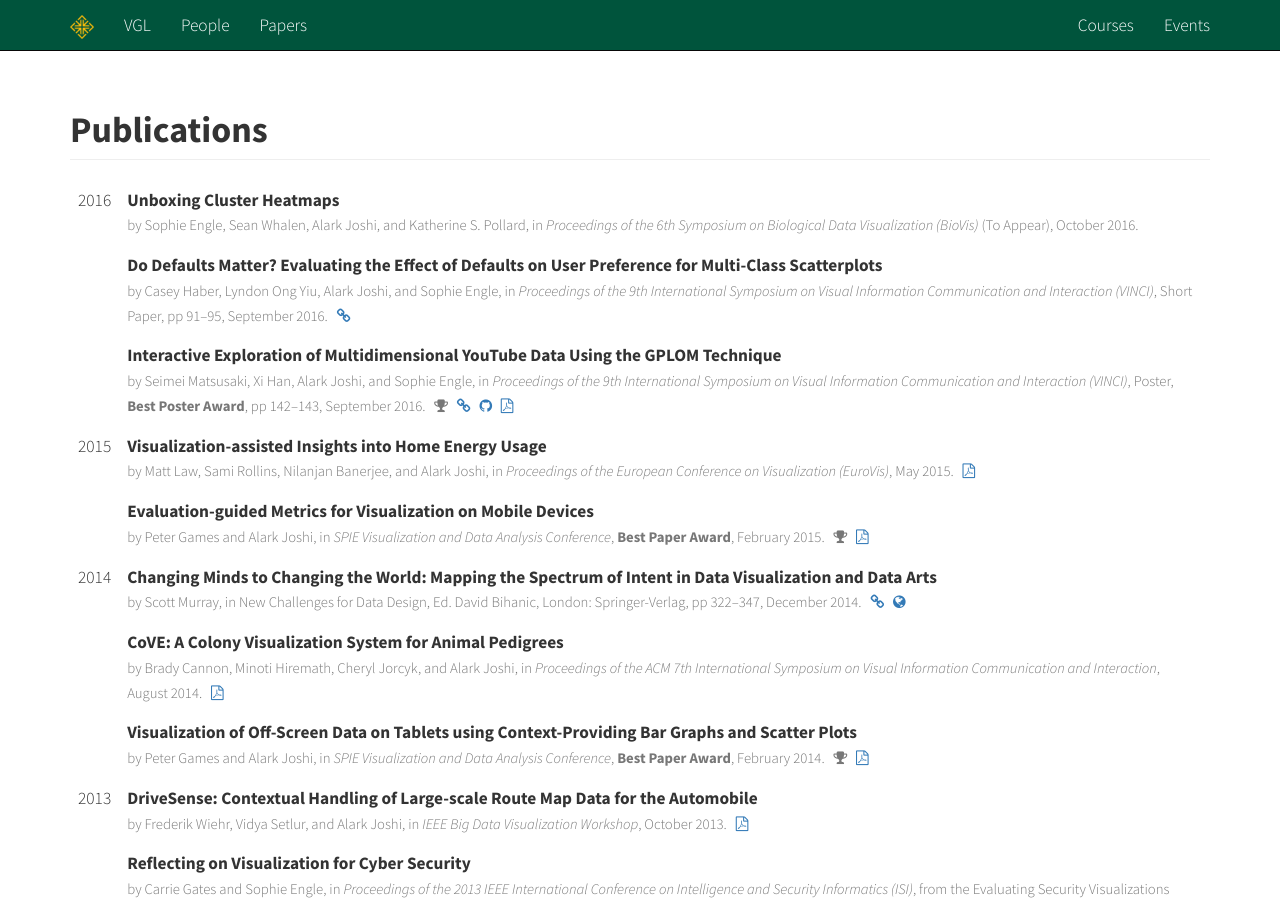
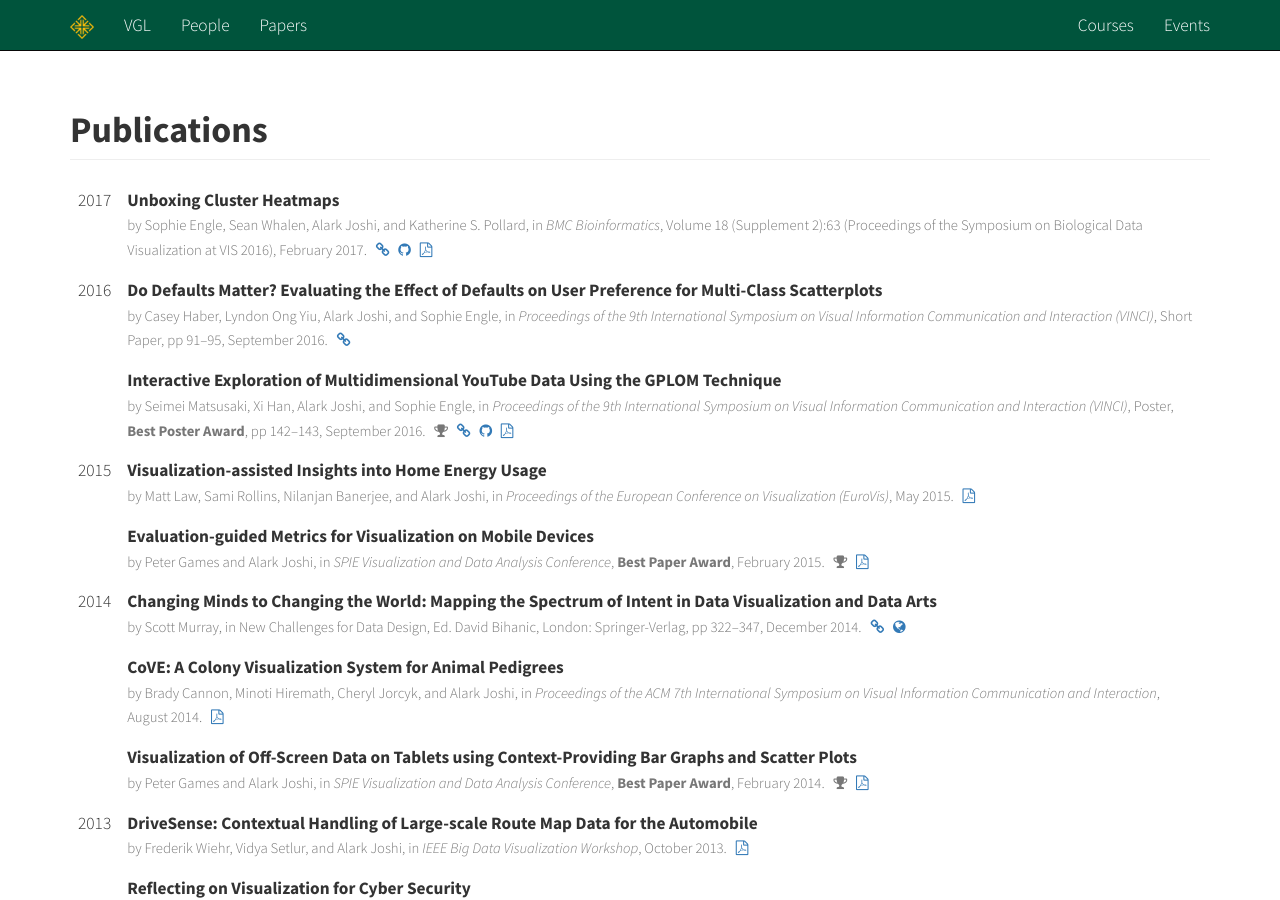
Before and after one commit to usfvgl/usfvgl.github.io, a Jekyll site: the page built from papers/index.html, in a window 1280 px wide and 900 px high. Built offline with Jekyll 4.4.1, drawn with Linux system fonts in a browser that asks for light colours; nearby versions of some CDN libraries.

Commit message:
Updating BioVis paper.

```diff
--- a/_data/papers.yml
+++ b/_data/papers.yml
@@ -220,5 +220,12 @@ publications:
       - 'Sean Whalen'
       - 'Alark Joshi'
       - 'Katherine S. Pollard'
-    cite    : '<em>Proceedings of the 6th Symposium on Biological Data Visualization (BioVis)</em> (To Appear)'
-    date    : 2016-10-23
+    cite    : '<em>BMC Bioinformatics</em>, Volume 18 (Supplement 2):63 (Proceedings of the Symposium on Biological Data Visualization at VIS 2016)'
+    date    : 2017-02-15
+    links   :
+      - link: 'http://dx.doi.org/10.1186/s12859-016-1442-6'
+        icon: 'fa-link'
+      - link: 'https://github.com/usfvgl/unboxing-cluster-heatmaps'
+        icon: 'fa-github'
+      - link: 'http://rdcu.be/px5q'
+        icon: 'fa-file-pdf-o'
```
